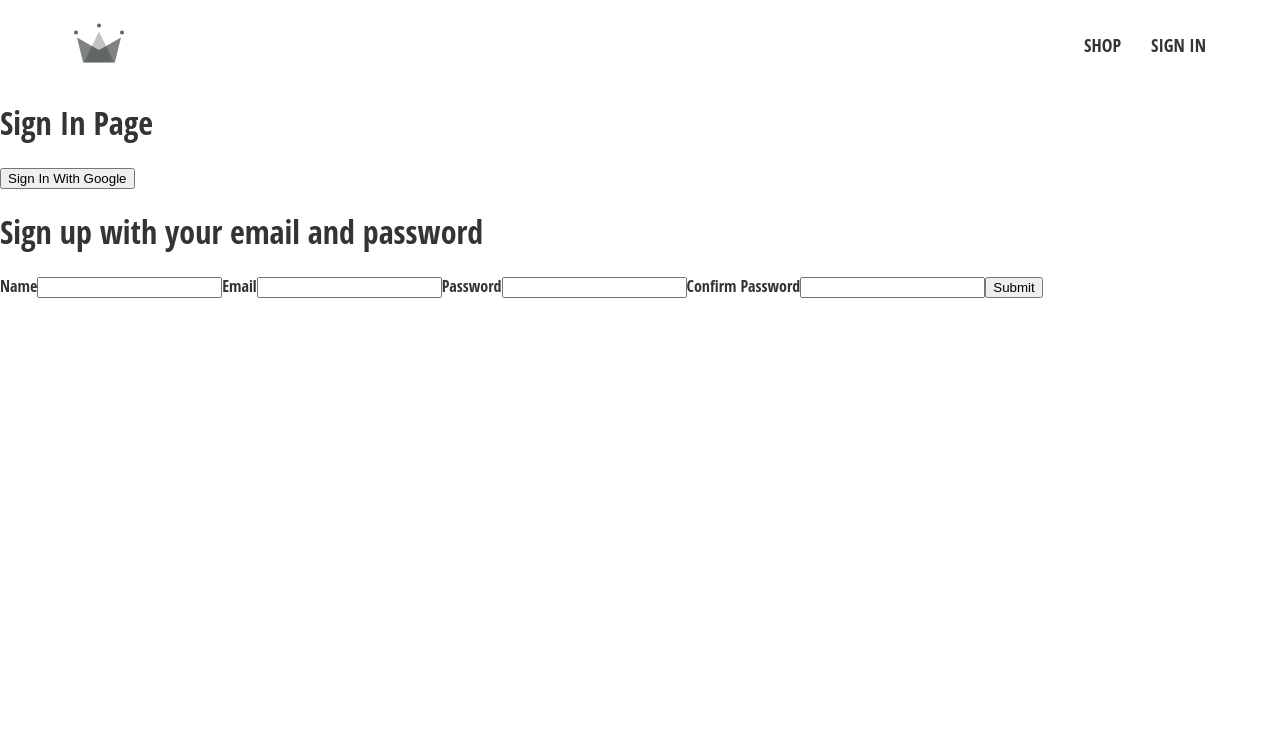
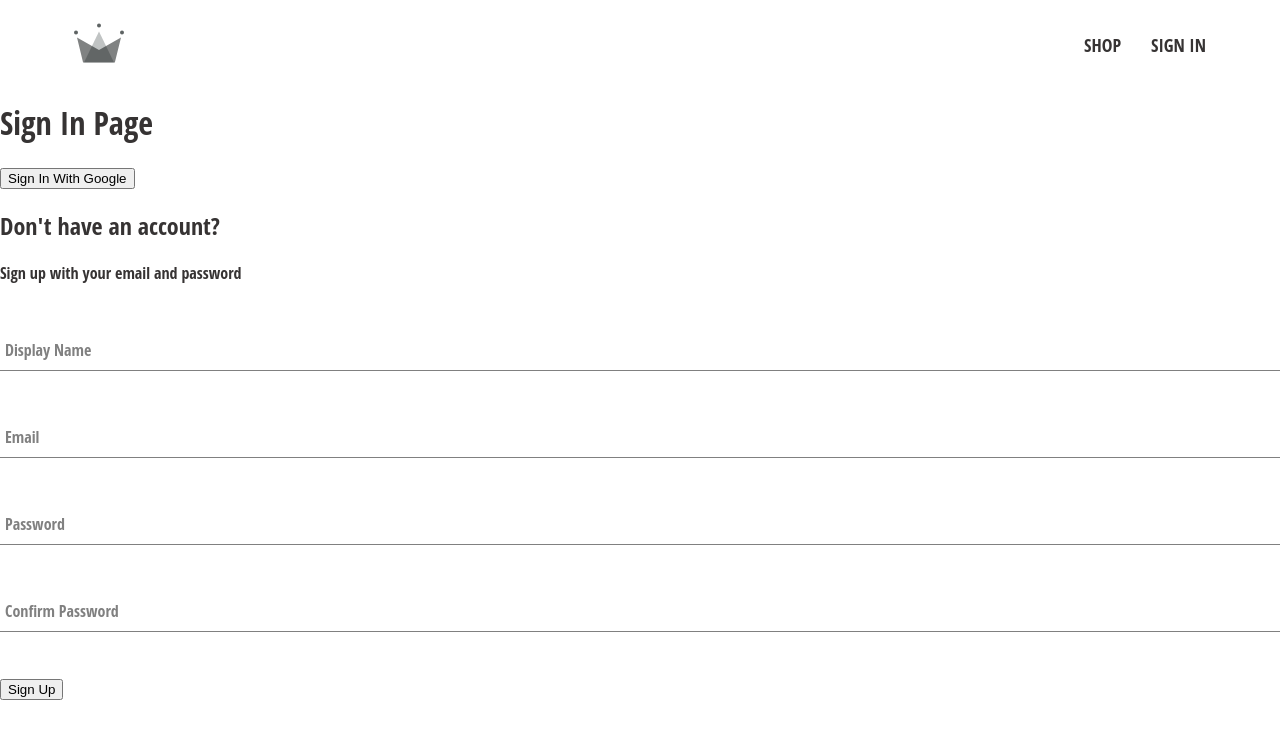
Before and after one commit to shay122990/ecom-react-crwn, a React (Create React App) app: page /sign-in in a window 1280 px wide. Shown: the top 738 px of the page. Built offline with nearby package versions, Linux system fonts and the light colour scheme.

Commit message:
created form input component and styles, move form input to sign up

```diff
--- /dev/null
+++ b/src/components/form-input/form-input.component.jsx
@@ -0,0 +1,19 @@
+import "./form-input.styles.scss";
+function FormInput({ label, inputOptions }) {
+  return (
+    <div className="group">
+      <input className="form-input" {...inputOptions} />
+      {label && (
+        <label
+          className={`${
+            inputOptions.value.length ? "shrink" : ""
+          } form-input-label`}
+        >
+          {label}
+        </label>
+      )}
+    </div>
+  );
+}
+
+export default FormInput;
--- /dev/null
+++ b/src/components/form-input/form-input.styles.scss
@@ -0,0 +1,57 @@
+$sub-color: grey;
+$main-color: black;
+
+@mixin shrinkLabel {
+  top: -14px;
+  font-size: 12px;
+  color: $main-color;
+}
+
+.group {
+  position: relative;
+  margin: 45px 0;
+
+  .form-input {
+    background: none;
+    background-color: white;
+    color: $sub-color;
+    font-size: 18px;
+    padding: 10px 10px 10px 5px;
+    display: block;
+    width: 100%;
+    border: none;
+    border-radius: 0;
+    border-bottom: 1px solid $sub-color;
+    margin: 25px 0;
+
+    &:focus {
+      outline: none;
+    }
+
+    &:focus ~ .form-input-label {
+      @include shrinkLabel();
+    }
+    &:hover ~ .form-input-label {
+      @include shrinkLabel();
+    }
+  }
+
+  input[type='password'] {
+    letter-spacing: 0.3em;
+  }
+
+  .form-input-label {
+    color: $sub-color;
+    font-size: 16px;
+    font-weight: normal;
+    position: absolute;
+    pointer-events: none;
+    left: 5px;
+    top: 10px;
+    transition: 300ms ease all;
+
+    &.shrink {
+      @include shrinkLabel();
+    }
+  }
+}
--- a/src/components/sign-up-form/sign-up-form.component.jsx
+++ b/src/components/sign-up-form/sign-up-form.component.jsx
@@ -1,9 +1,13 @@
-import "./sign-up-form.styles.scss";
 import { useState } from "react";
+
+import FormInput from "../form-input/form-input.component";
+
 import {
   createAuthUserWithEmailAndPassword,
   createUserDocumentFromAuth,
 } from "../../utils/firebase.utils";
+
+import "./sign-up-form.styles.scss";
 
 const defaultFormFields = {
   displayName: "",
@@ -11,7 +15,8 @@
   password: "",
   confirmPassword: "",
 };
-export default function SignUp() {
+
+const SignUpForm = () => {
   const [formFields, setFormFields] = useState(defaultFormFields);
   const { displayName, email, password, confirmPassword } = formFields;
 
@@ -21,79 +26,84 @@
 
   const handleSubmit = async (event) => {
     event.preventDefault();
+
     if (password !== confirmPassword) {
-      alert("Passwords do not match");
+      alert("passwords do not match");
       return;
     }
-    if (password.length < 6) {
-      alert("Password should be at least 6 characters");
-      return;
-    }
+
     try {
       const { user } = await createAuthUserWithEmailAndPassword(
         email,
         password
       );
-      console.log(user);
+
       await createUserDocumentFromAuth(user, { displayName });
       resetFormFields();
     } catch (error) {
       if (error.code === "auth/email-already-in-use") {
         alert("Cannot create user, email already in use");
-      } else if (error.code === "auth/weak-password") {
-        alert("Password should be at least 6 characters");
       } else {
-        console.log("user creation failed", error);
+        console.log("user creation encountered an error", error);
       }
     }
   };
 
   const handleChange = (event) => {
     const { name, value } = event.target;
+
     setFormFields({ ...formFields, [name]: value });
   };
+
   return (
-    <div>
-      <h1>Sign up with your email and password</h1>
+    <div className="sign-up-container">
+      <h2>Don't have an account?</h2>
+      <span>Sign up with your email and password</span>
       <form onSubmit={handleSubmit}>
-        <label htmlFor="">Name</label>
-        <input
-          type="text"
-          required
-          onChange={handleChange}
-          name="displayName"
-          value={displayName}
-          autoComplete="name"
+        <FormInput
+          label="Display Name"
+          inputOptions={{
+            type: "text",
+            required: true,
+            onChange: handleChange,
+            name: "displayName",
+            value: displayName,
+          }}
         />
-        <label htmlFor="">Email</label>
-        <input
-          type="email"
-          required
-          onChange={handleChange}
-          name="email"
-          value={email}
-          autoComplete="email"
+        <FormInput
+          label="Email"
+          inputOptions={{
+            type: "email",
+            required: true,
+            onChange: handleChange,
+            name: "email",
+            value: email,
+          }}
         />
-        <label htmlFor="">Password</label>
-        <input
-          type="password"
-          required
-          onChange={handleChange}
-          name="password"
-          value={password}
-          autoComplete="new-password"
+        <FormInput
+          label="Password"
+          inputOptions={{
+            type: "password",
+            required: true,
+            onChange: handleChange,
+            name: "password",
+            value: password,
+          }}
         />
-        <label htmlFor="">Confirm Password</label>
-        <input
-          type="password"
-          required
-          onChange={handleChange}
-          name="confirmPassword"
-          value={confirmPassword}
-          autoComplete="new-password"
+        <FormInput
+          label="Confirm Password"
+          inputOptions={{
+            type: "password",
+            required: true,
+            onChange: handleChange,
+            name: "confirmPassword",
+            value: confirmPassword,
+          }}
         />
-        <button type="submit">Submit</button>
+        <button type="submit">Sign Up</button>
       </form>
     </div>
   );
-}
+};
+
+export default SignUpForm;
```
